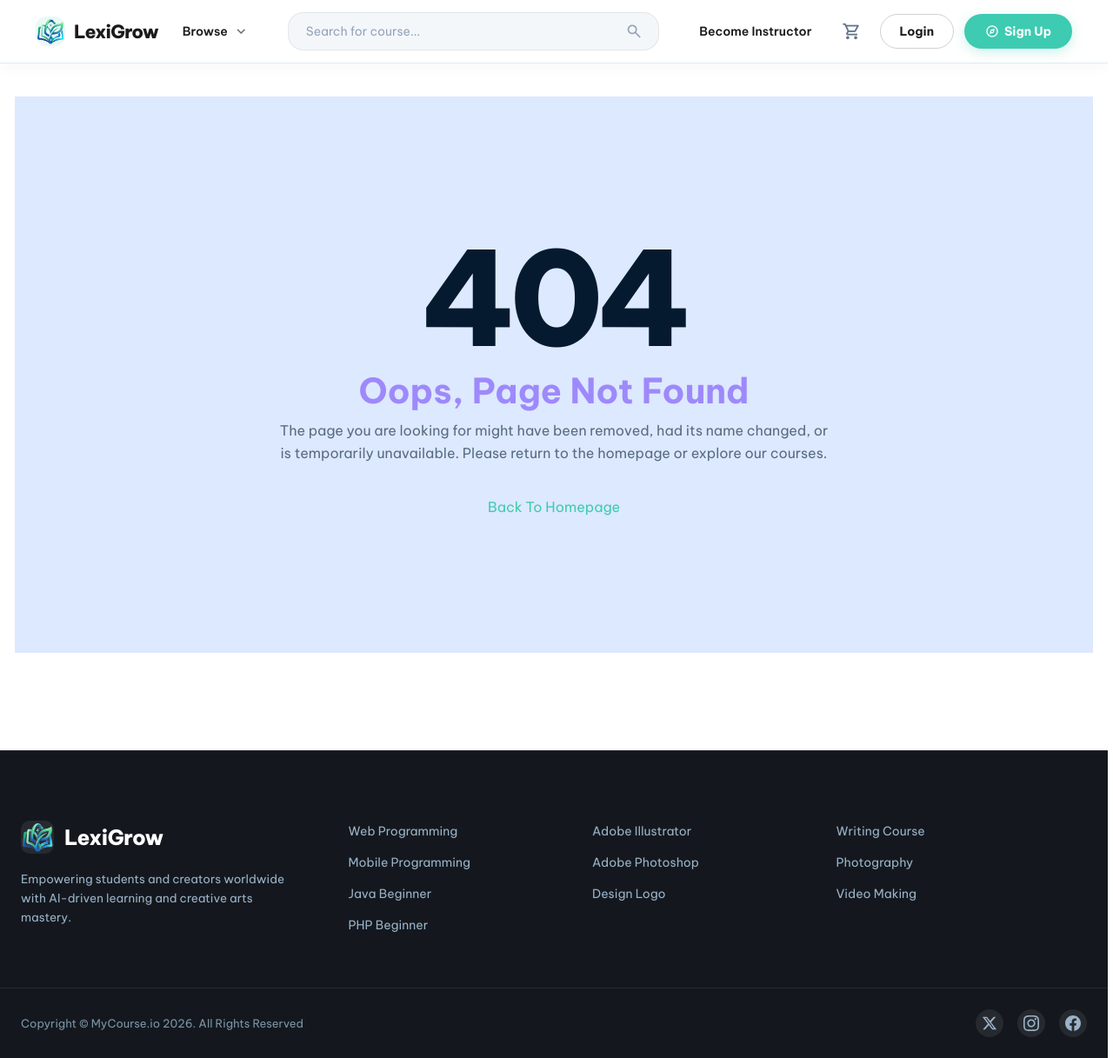
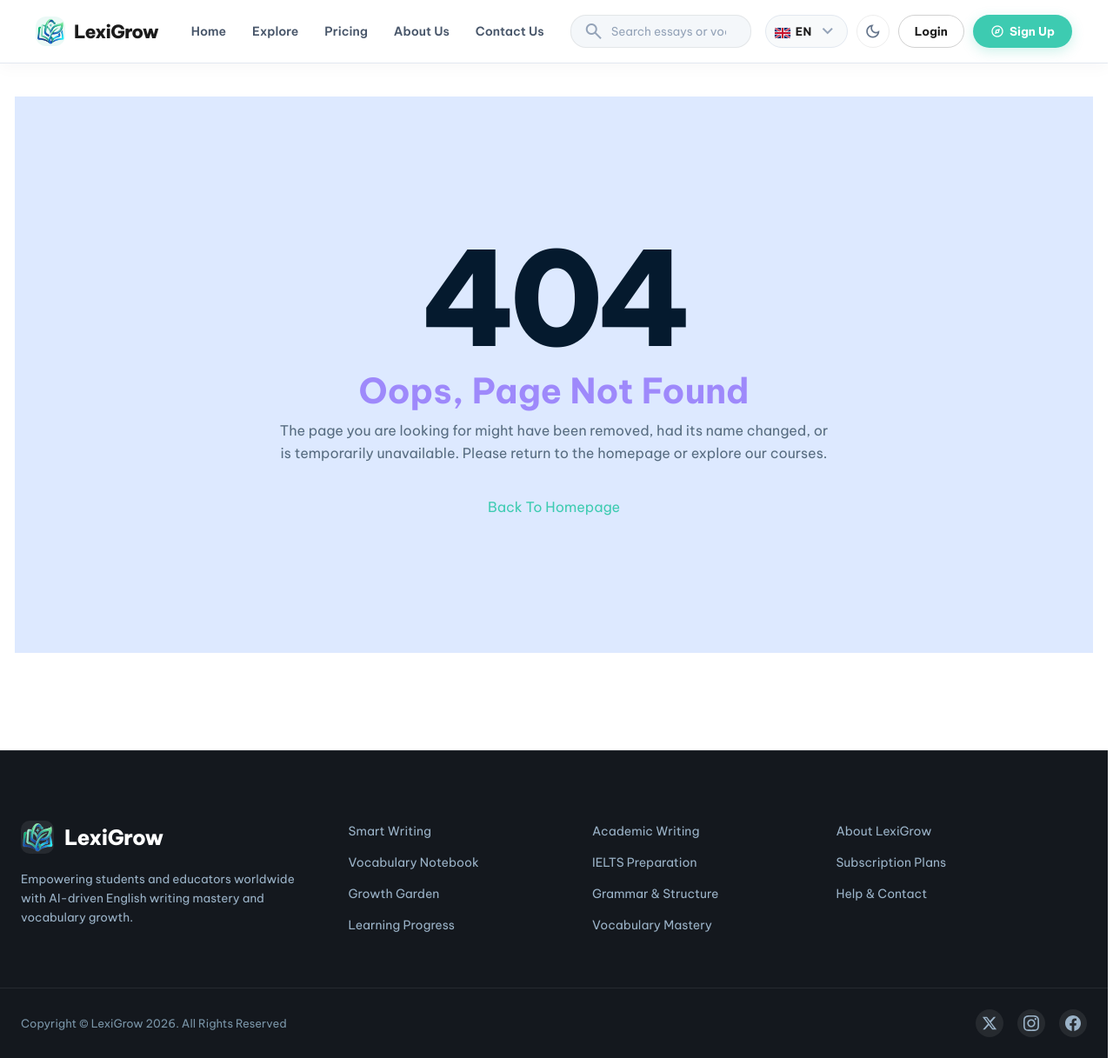
Before and after one commit to ekancisme/lexigrow, a React (Vite) app: page /404 in a window 1280 px wide. Shown: the whole page at 87% size. Built offline with nearby package versions, Linux system fonts and the light colour scheme.

Commit message:
refactor(layout): restore genuine LexiGrow navigation and remove Figma placeholder items from header

```diff
--- a/src/components/layout/HeaderNavigation.jsx
+++ b/src/components/layout/HeaderNavigation.jsx
@@ -67,11 +67,14 @@ export default function HeaderNavigation({ role, openId, setOpenId, onNavigate }
           <NavLink to="/student/home" end className={({ isActive }) => `header-navigation__home ${isActive ? 'is-active' : ''}`} onClick={onNavigate}>
             {language === 'vi' ? 'Trang chủ' : 'Home'}
           </NavLink>
-          <NavLink to="/about" className={({ isActive }) => `header-navigation__home ${isActive ? 'is-active' : ''}`} onClick={onNavigate}>
-            {language === 'vi' ? 'Giới thiệu' : 'About Us'}
+          <NavLink to="/student/explore" className={({ isActive }) => `header-navigation__home ${isActive ? 'is-active' : ''}`} onClick={onNavigate}>
+            {language === 'vi' ? 'Khám phá' : 'Explore'}
           </NavLink>
           <NavLink to="/pricing" className={({ isActive }) => `header-navigation__home ${isActive ? 'is-active' : ''}`} onClick={onNavigate}>
             {language === 'vi' ? 'Bảng giá' : 'Pricing'}
+          </NavLink>
+          <NavLink to="/about" className={({ isActive }) => `header-navigation__home ${isActive ? 'is-active' : ''}`} onClick={onNavigate}>
+            {language === 'vi' ? 'Giới thiệu' : 'About Us'}
           </NavLink>
           <NavLink to="/contact" className={({ isActive }) => `header-navigation__home ${isActive ? 'is-active' : ''}`} onClick={onNavigate}>
             {language === 'vi' ? 'Liên hệ' : 'Contact Us'}
--- a/src/components/layout/SiteFooter.jsx
+++ b/src/components/layout/SiteFooter.jsx
@@ -18,35 +18,36 @@ export default function SiteFooter() {
             <span className="eduvia-footer__logo-text">LexiGrow</span>
           </Link>
           <p className="eduvia-footer__text">
-            Empowering students and creators worldwide with AI-driven learning and creative arts mastery.
+            Empowering students and educators worldwide with AI-driven English writing mastery and vocabulary growth.
           </p>
         </div>
 
         {/* Col 1 */}
         <div className="eduvia-footer__col">
           <ul className="eduvia-footer__links">
-            <li><Link to="/student/explore?q=web">Web Programming</Link></li>
-            <li><Link to="/student/explore?q=mobile">Mobile Programming</Link></li>
-            <li><Link to="/student/explore?q=java">Java Beginner</Link></li>
-            <li><Link to="/student/explore?q=php">PHP Beginner</Link></li>
+            <li><Link to="/student/explore">Smart Writing</Link></li>
+            <li><Link to="/student/my-words">Vocabulary Notebook</Link></li>
+            <li><Link to="/student/garden">Growth Garden</Link></li>
+            <li><Link to="/student/progress">Learning Progress</Link></li>
           </ul>
         </div>
 
         {/* Col 2 */}
         <div className="eduvia-footer__col">
           <ul className="eduvia-footer__links">
-            <li><Link to="/student/explore?q=illustrator">Adobe Illustrator</Link></li>
-            <li><Link to="/student/explore?q=photoshop">Adobe Photoshop</Link></li>
-            <li><Link to="/student/explore?q=design">Design Logo</Link></li>
+            <li><Link to="/student/explore?q=writing">Academic Writing</Link></li>
+            <li><Link to="/student/explore?q=ielts">IELTS Preparation</Link></li>
+            <li><Link to="/student/explore?q=grammar">Grammar & Structure</Link></li>
+            <li><Link to="/student/explore?q=vocabulary">Vocabulary Mastery</Link></li>
           </ul>
         </div>
 
         {/* Col 3 */}
         <div className="eduvia-footer__col">
           <ul className="eduvia-footer__links">
-            <li><Link to="/student/explore?q=writing">Writing Course</Link></li>
-            <li><Link to="/student/explore?q=photography">Photography</Link></li>
-            <li><Link to="/student/explore?q=video">Video Making</Link></li>
+            <li><Link to="/about">About LexiGrow</Link></li>
+            <li><Link to="/pricing">Subscription Plans</Link></li>
+            <li><Link to="/contact">Help & Contact</Link></li>
           </ul>
         </div>
       </div>
@@ -54,7 +55,7 @@ export default function SiteFooter() {
       <div className="eduvia-footer__bottom">
         <div className="eduvia-footer__bottom-inner">
           <p className="eduvia-footer__copy-text">
-            Copyright © MyCourse.io 2026. All Rights Reserved
+            Copyright © LexiGrow 2026. All Rights Reserved
           </p>
           <div className="eduvia-footer__socials">
             <a href="https://twitter.com" target="_blank" rel="noreferrer" aria-label="Twitter">
--- a/src/components/layout/TopNav.css
+++ b/src/components/layout/TopNav.css
@@ -1,5 +1,5 @@
 /* ==========================================================================
-   LexiGrow Figma Redesign: TopNav Navigation (Matches Figma Lexi Desktop)
+   LexiGrow: TopNav Navigation (Modern System Header)
    ========================================================================== */
 
 .topnav {
@@ -66,56 +66,95 @@
   line-height: 1;
 }
 
-/* ── 2. Browse Dropdown (Figma Design) ── */
-.topnav__browse-disclosure .navigation-disclosure__trigger {
-  border: none !important;
-  background: transparent !important;
-  padding: 8px 12px !important;
-  font-size: 14px !important;
-  font-weight: 600 !important;
-  color: var(--color-on-surface, #1B1B1B) !important;
-  cursor: pointer;
+/* ── 2. Primary Desktop Navigation ── */
+.topnav__navigation {
+  display: flex;
+  align-items: center;
+  gap: 4px;
+  margin-left: 8px;
+}
+
+.header-navigation {
+  display: flex;
+  align-items: center;
+  gap: 2px;
+}
+
+.header-navigation__home,
+.header-navigation .navigation-disclosure__trigger {
   display: inline-flex;
   align-items: center;
+  justify-content: center;
   gap: 4px;
-  border-radius: var(--radius-full, 9999px) !important;
-  transition: background 0.15s ease;
+  height: 38px;
+  padding: 0 14px;
+  border: none;
+  border-radius: var(--radius-full, 9999px);
+  background: transparent;
+  color: #475569;
+  font-size: 14px;
+  font-weight: 600;
+  text-decoration: none;
+  white-space: nowrap;
+  cursor: pointer;
+  transition: all 0.18s ease;
 }
 
-[data-theme="dark"] .topnav__browse-disclosure .navigation-disclosure__trigger {
-  color: #FFFFFF !important;
+[data-theme="dark"] .header-navigation__home,
+[data-theme="dark"] .header-navigation .navigation-disclosure__trigger {
+  color: #94A3B8;
 }
 
-.topnav__browse-disclosure .navigation-disclosure__trigger:hover {
-  background: rgba(0, 0, 0, 0.04) !important;
+.header-navigation__home:hover,
+.header-navigation .navigation-disclosure__trigger:hover,
+.header-navigation .navigation-disclosure.is-open > .navigation-disclosure__trigger {
+  color: var(--figma-primary, #3DCBB1);
+  background: rgba(61, 203, 177, 0.08);
+  text-decoration: none;
 }
 
-[data-theme="dark"] .topnav__browse-disclosure .navigation-disclosure__trigger:hover {
-  background: rgba(255, 255, 255, 0.06) !important;
+[data-theme="dark"] .header-navigation__home:hover,
+[data-theme="dark"] .header-navigation .navigation-disclosure__trigger:hover,
+[data-theme="dark"] .header-navigation .navigation-disclosure.is-open > .navigation-disclosure__trigger {
+  color: #FFFFFF;
+  background: rgba(255, 255, 255, 0.06);
 }
 
-.topnav__browse-disclosure .navigation-disclosure__chevron {
-  font-size: 19px !important;
-  color: #6B7280;
-  margin-left: 2px;
+.header-navigation__home.is-active,
+.header-navigation .navigation-disclosure.is-active > .navigation-disclosure__trigger {
+  color: var(--figma-primary, #3DCBB1);
+  font-weight: 700;
+  background: rgba(61, 203, 177, 0.12);
 }
 
-/* ── 3. Center Search Input (Figma Design) ── */
+.header-navigation .navigation-disclosure__chevron {
+  font-size: 18px;
+  color: #94A3B8;
+  margin-left: 2px;
+  transition: transform 0.2s ease;
+}
+
+.header-navigation .navigation-disclosure.is-open .navigation-disclosure__chevron {
+  transform: rotate(180deg);
+  color: var(--figma-primary, #3DCBB1);
+}
+
+/* ── 3. Center/Compact Search Field ── */
 .topnav__center-search {
-  flex: 1;
-  max-width: 480px;
-  margin: 0 16px;
+  flex: 0 1 240px;
+  max-width: 260px;
+  margin-left: auto;
 }
 
 .topnav__search-field {
   display: flex;
   align-items: center;
   gap: 8px;
-  padding: 0 14px 0 20px;
+  padding: 0 14px;
   background: #F4F7FA;
   border: 1px solid rgba(27, 27, 27, 0.08);
   border-radius: var(--radius-full, 9999px);
-  height: 44px;
+  height: 38px;
   box-sizing: border-box;
   transition: all 0.2s ease;
 }
@@ -131,13 +170,19 @@
   box-shadow: 0 0 0 3px rgba(61, 203, 177, 0.15);
 }
 
+.topnav__search-icon {
+  font-size: 18px;
+  color: #94A3B8;
+  flex-shrink: 0;
+}
+
 .topnav__search-field input {
   min-width: 0;
   width: 100%;
   background: transparent;
   border: none;
   color: var(--color-on-surface, #1B1B1B);
-  font-size: 14px;
+  font-size: 13.5px;
   font-family: inherit;
   outline: none;
 }
@@ -150,68 +195,22 @@
   color: #94A3B8;
 }
 
-.topnav__search-submit {
-  display: grid;
-  place-items: center;
-  background: transparent;
-  border: none;
-  padding: 4px;
-  cursor: pointer;
-  color: #94A3B8;
-  border-radius: var(--radius-full);
-}
-.topnav__search-submit:hover {
-  color: var(--figma-primary, #3DCBB1);
-}
-.topnav__search-submit .material-symbols-outlined {
-  font-size: 20px;
-}
-
-/* ── 4. Main Navigation (Hidden on desktop for student, shows on mobile drawer) ── */
-.topnav__navigation {
-  display: none !important;
-}
-
-/* ── 5. Mobile Tools (ALWAYS hidden on desktop) ── */
+/* ── 4. Mobile Tools (hidden on desktop) ── */
 .topnav__mobile-tools {
   display: none !important;
 }
 
-/* ── 6. Right Actions Bar ── */
+/* ── 5. Right Actions Bar ── */
 .topnav__actions {
   display: flex;
   align-items: center;
-  gap: 12px;
-  margin-left: auto;
+  gap: 10px;
   flex-shrink: 0;
 }
 
-.topnav__instructor-link {
-  display: inline-flex;
-  align-items: center;
-  padding: 8px 14px;
-  color: var(--color-on-surface, #1B1B1B);
-  font-size: 14px;
-  font-weight: 600;
-  border-radius: var(--radius-full, 9999px);
-  text-decoration: none;
-  white-space: nowrap;
-  transition: all 0.18s ease;
-}
-
-[data-theme="dark"] .topnav__instructor-link {
-  color: #FFFFFF;
-}
-
-.topnav__instructor-link:hover {
-  color: var(--figma-primary, #3DCBB1);
-  background: rgba(61, 203, 177, 0.08);
-  text-decoration: none;
-}
-
 .topnav__icon-btn {
-  width: 40px;
-  height: 40px;
+  width: 38px;
+  height: 38px;
   padding: 0;
   display: grid;
   place-items: center;
@@ -237,7 +236,18 @@
 }
 
 .topnav__icon-btn .material-symbols-outlined {
-  font-size: 22px;
+  font-size: 20px;
+}
+
+/* Theme Toggle Button */
+.topnav__theme-btn {
+  border: 1px solid rgba(27, 27, 27, 0.08);
+}
+.topnav__theme-btn:hover {
+  border-color: var(--figma-primary, #3DCBB1);
+}
+[data-theme="dark"] .topnav__theme-btn {
+  border-color: rgba(255, 255, 255, 0.1);
 }
 
 /* Avatar Button */
@@ -281,24 +291,24 @@
   color: #64748B;
 }
 
-/* Auth Buttons (Figma Design) */
+/* Auth Buttons (Guest state) */
 .topnav__auth-group {
   display: flex;
   align-items: center;
-  gap: 12px;
+  gap: 10px;
 }
 
 .topnav__btn-outline {
   display: inline-flex;
   align-items: center;
   justify-content: center;
-  height: 40px;
-  padding: 0 22px;
+  height: 38px;
+  padding: 0 18px;
   background: transparent;
   color: #1B1B1B !important;
   border: 1.5px solid rgba(27, 27, 27, 0.2);
   border-radius: var(--radius-full, 9999px);
-  font-size: 14px;
+  font-size: 13.5px;
   font-weight: 700;
   text-decoration: none;
   white-space: nowrap;
@@ -321,13 +331,13 @@
   align-items: center;
   justify-content: center;
   gap: 6px;
-  height: 40px;
-  padding: 0 24px;
+  height: 38px;
+  padding: 0 20px;
   background: var(--figma-primary, #3DCBB1);
   color: #FFFFFF !important;
   border: none;
   border-radius: var(--radius-full, 9999px);
-  font-size: 14px;
+  font-size: 13.5px;
   font-weight: 700;
   text-decoration: none;
   white-space: nowrap;
@@ -356,7 +366,7 @@
   top: 100%;
   left: 0;
   padding-top: 8px;
-  width: 260px;
+  width: 250px;
   z-index: var(--z-dropdown, 200);
 }
 .navigation-disclosure__panel[hidden] {
@@ -419,27 +429,94 @@
   color: #64748B;
 }
 
-/* ── Mobile Queries (<= 1024px) ── */
+.header-navigation__link.is-disabled {
+  opacity: 0.55;
+  cursor: not-allowed;
+}
+
+.header-navigation__badge {
+  margin-left: auto;
+  background: #EF4444;
+  color: #FFFFFF;
+  min-width: 18px;
+  height: 18px;
+  line-height: 18px;
+  padding: 0 5px;
+  border-radius: var(--radius-full, 9999px);
+  font-size: 11px;
+  font-weight: 700;
+  text-align: center;
+}
+
+.header-navigation__child {
+  padding: 10px 12px 14px;
+  margin-bottom: 6px;
+  border-bottom: 1px solid rgba(27, 27, 27, 0.08);
+}
+[data-theme="dark"] .header-navigation__child {
+  border-bottom-color: rgba(255, 255, 255, 0.1);
+}
+.header-navigation__child label {
+  display: block;
+  font-size: 12px;
+  color: #64748B;
+  margin-bottom: 6px;
+}
+.header-navigation__child select {
+  width: 100%;
+  min-height: 38px;
+  padding: 6px 10px;
+  color: var(--color-on-surface, #1B1B1B);
+  background: #F4F7FA;
+  border: 1px solid rgba(27, 27, 27, 0.1);
+  border-radius: 8px;
+  font-size: 13px;
+  outline: none;
+}
+[data-theme="dark"] .header-navigation__child select {
+  background: #14181E;
+  color: #FFFFFF;
+  border-color: rgba(255, 255, 255, 0.12);
+}
+.header-navigation__child p {
+  font-size: 12px;
+  line-height: 1.4;
+  color: #64748B;
+  margin-top: 6px;
+}
+
+/* ── Responsive Breakpoints ── */
+@media (max-width: 1200px) {
+  .header-navigation__home,
+  .header-navigation .navigation-disclosure__trigger {
+    padding: 0 10px;
+    font-size: 13px;
+  }
+  .topnav__center-search {
+    max-width: 180px;
+  }
+}
+
 @media (max-width: 1024px) {
   .topnav__center-search {
-    display: none;
-  }
-  .topnav__instructor-link {
     display: none;
   }
   .topnav__menu-btn {
     display: grid !important;
   }
   .topnav__navigation {
+    display: none;
     position: absolute;
     top: 72px;
     left: 0;
     right: 0;
+    margin-left: 0;
     background: #FFFFFF;
     border-bottom: 1px solid rgba(27, 27, 27, 0.1);
     box-shadow: 0 16px 32px rgba(0, 0, 0, 0.12);
     padding: 20px 24px;
     flex-direction: column;
+    align-items: stretch;
     gap: 16px;
     max-height: calc(100vh - 72px);
     overflow-y: auto;
@@ -451,6 +528,35 @@
   .topnav__navigation.is-open {
     display: flex !important;
   }
+  .header-navigation {
+    flex-direction: column;
+    align-items: stretch;
+    gap: 4px;
+  }
+  .header-navigation__home,
+  .header-navigation .navigation-disclosure__trigger {
+    width: 100%;
+    justify-content: space-between;
+    height: 42px;
+    padding: 0 16px;
+    border-radius: 12px;
+    font-size: 14px;
+  }
+  .header-navigation .navigation-disclosure__panel {
+    position: static;
+    width: 100%;
+    max-width: none;
+    padding: 0 0 8px;
+  }
+  .header-navigation .navigation-disclosure__surface {
+    box-shadow: none;
+    background: #F8FAFC;
+    border: 1px solid rgba(27, 27, 27, 0.06);
+  }
+  [data-theme="dark"] .header-navigation .navigation-disclosure__surface {
+    background: #1A2230;
+    border-color: rgba(255, 255, 255, 0.08);
+  }
   .topnav__mobile-tools {
     display: flex !important;
     flex-direction: column;
@@ -458,9 +564,33 @@
     padding-top: 14px;
     border-top: 1px solid rgba(27, 27, 27, 0.08);
   }
+  [data-theme="dark"] .topnav__mobile-tools {
+    border-top-color: rgba(255, 255, 255, 0.1);
+  }
   .topnav__mobile-row {
     display: flex;
     align-items: center;
     gap: 12px;
   }
 }
+
+@media (max-width: 480px) {
+  .topnav__bar {
+    padding: 0 16px;
+    gap: 8px;
+  }
+  .topnav__brand {
+    font-size: 18px;
+    gap: 8px;
+  }
+  .topnav__brand-mark {
+    width: 28px;
+    height: 28px;
+  }
+  .topnav__theme-btn {
+    display: none;
+  }
+  .topnav__actions {
+    gap: 6px;
+  }
+}
--- a/src/components/layout/TopNav.jsx
+++ b/src/components/layout/TopNav.jsx
@@ -68,11 +68,17 @@ export default function TopNav({ role = 'student', menuOpen, onMenuToggle, onMen
         : t('header.parent')
       : role === 'admin' ? t('headerNavigation.administrator') : `${t('header.student')} (${user?.englishLevel || '—'})`
 
+  const searchLabel = role === 'teacher' ? t('header.searchStudent') : t('header.searchEssay')
+
   const handleSearchSubmit = (e) => {
     e.preventDefault()
     const val = e.currentTarget.searchQuery?.value?.trim()
     if (val) {
-      navigate(`/student/explore?q=${encodeURIComponent(val)}`)
+      if (role === 'teacher') {
+        navigate(`/teacher/classes?q=${encodeURIComponent(val)}`)
+      } else {
+        navigate(`/student/explore?q=${encodeURIComponent(val)}`)
+      }
       closeNavigation()
     }
   }
@@ -101,84 +107,19 @@ export default function TopNav({ role = 'student', menuOpen, onMenuToggle, onMen
           <span className="topnav__brand-name">LexiGrow</span>
         </Link>
 
-        {/* 2. Browse Dropdown (Figma Design - single chevron from NavigationDisclosure) */}
-        <NavigationDisclosure
-          className="topnav__browse-disclosure"
-          triggerLabel={language === 'vi' ? 'Khám phá' : 'Browse'}
-          label={<span>{language === 'vi' ? 'Khám phá' : 'Browse'}</span>}
-          open={openId === 'browse'}
-          onOpen={() => setOpenId('browse')}
-          onClose={() => setOpenId(current => current === 'browse' ? null : current)}
-          onToggle={() => setOpenId(current => current === 'browse' ? null : 'browse')}
-        >
-          <ul className="header-navigation__links">
-            <li>
-              <Link to="/student/explore" className="header-navigation__link" onClick={closeNavigation}>
-                <span className="material-symbols-outlined">recommend</span>
-                <span>All Recommendation</span>
-              </Link>
-            </li>
-            <li>
-              <Link to="/student/explore?q=illustrator" className="header-navigation__link" onClick={closeNavigation}>
-                <span className="material-symbols-outlined">draw</span>
-                <span>Adobe Illustrator</span>
-              </Link>
-            </li>
-            <li>
-              <Link to="/student/explore?q=photoshop" className="header-navigation__link" onClick={closeNavigation}>
-                <span className="material-symbols-outlined">palette</span>
-                <span>Adobe Photoshop</span>
-              </Link>
-            </li>
-            <li>
-              <Link to="/student/explore?q=design" className="header-navigation__link" onClick={closeNavigation}>
-                <span className="material-symbols-outlined">design_services</span>
-                <span>UI Design</span>
-              </Link>
-            </li>
-            <li>
-              <Link to="/student/explore?q=web" className="header-navigation__link" onClick={closeNavigation}>
-                <span className="material-symbols-outlined">code</span>
-                <span>Web Programming & Vue JS</span>
-              </Link>
-            </li>
-            <li>
-              <Link to="/student/explore?q=writing" className="header-navigation__link" onClick={closeNavigation}>
-                <span className="material-symbols-outlined">history_edu</span>
-                <span>Academic Writing</span>
-              </Link>
-            </li>
-          </ul>
-        </NavigationDisclosure>
 
-        {/* 3. Center Search Input (Figma Design) */}
-        <div className="topnav__center-search">
-          <form className="topnav__search-field" onSubmit={handleSearchSubmit}>
-            <input
-              name="searchQuery"
-              type="search"
-              aria-label={t('header.searchEssay')}
-              placeholder={language === 'vi' ? 'Tìm kiếm khóa học...' : 'Search for course...'}
-            />
-            <button type="submit" className="topnav__search-submit" aria-label="Search">
-              <span className="material-symbols-outlined" aria-hidden="true">search</span>
-            </button>
-          </form>
-        </div>
-
-        {/* 4. Non-student desktop nav OR mobile slideout menu */}
+        {/* 2. Main Navigation (Desktop links + Mobile slideout drawer) */}
         <div id="topnav-main-navigation" className={`topnav__navigation ${menuOpen ? 'is-open' : ''}`}>
           <HeaderNavigation role={role} openId={openId} setOpenId={setOpenId} onNavigate={closeNavigation} />
           <div className="topnav__mobile-tools">
             <form className="topnav__search-field" onSubmit={handleSearchSubmit}>
+              <span className="material-symbols-outlined topnav__search-icon" aria-hidden="true">search</span>
               <input
                 name="searchQuery"
                 type="search"
-                placeholder={language === 'vi' ? 'Tìm kiếm khóa học...' : 'Search for course...'}
+                aria-label={searchLabel}
+                placeholder={searchLabel}
               />
-              <button type="submit" className="topnav__search-submit" aria-label="Search">
-                <span className="material-symbols-outlined">search</span>
-              </button>
             </form>
             {!user && (
               <div className="topnav__mobile-auth">
@@ -204,25 +145,34 @@ export default function TopNav({ role = 'student', menuOpen, onMenuToggle, onMen
           </div>
         </div>
 
-        {/* 5. Right Actions Bar (Figma Design) */}
+        {/* 3. Center Search Input (Desktop) */}
+        <div className="topnav__center-search">
+          <form className="topnav__search-field" onSubmit={handleSearchSubmit}>
+            <span className="material-symbols-outlined topnav__search-icon" aria-hidden="true">search</span>
+            <input
+              name="searchQuery"
+              type="search"
+              aria-label={searchLabel}
+              placeholder={searchLabel}
+            />
+          </form>
+        </div>
+
+        {/* 4. Right Actions Bar */}
         <div className="topnav__actions">
-          <Link
-            to="/teacher/dashboard"
-            className="topnav__instructor-link"
-            title={language === 'vi' ? 'Trở thành Giảng viên' : 'Become Instructor'}
+          <LanguageSwitcher />
+
+          <button
+            type="button"
+            className="topnav__icon-btn topnav__theme-btn"
+            onClick={toggleTheme}
+            aria-label={theme === 'light' ? t('header.themeDark') : t('header.themeLight')}
+            title={theme === 'light' ? t('header.themeDark') : t('header.themeLight')}
           >
-            <span className="topnav__instructor-text">
-              {language === 'vi' ? 'Trở thành Giảng viên' : 'Become Instructor'}
+            <span className="material-symbols-outlined" aria-hidden="true">
+              {theme === 'light' ? 'dark_mode' : 'light_mode'}
             </span>
-          </Link>
-
-          <Link
-            to="/student/dashboard"
-            className="topnav__icon-btn topnav__cart-btn"
-            title={language === 'vi' ? 'Giỏ hàng' : 'Cart'}
-          >
-            <span className="material-symbols-outlined" aria-hidden="true">shopping_cart</span>
-          </Link>
+          </button>
 
           {user ? (
             <>
```
